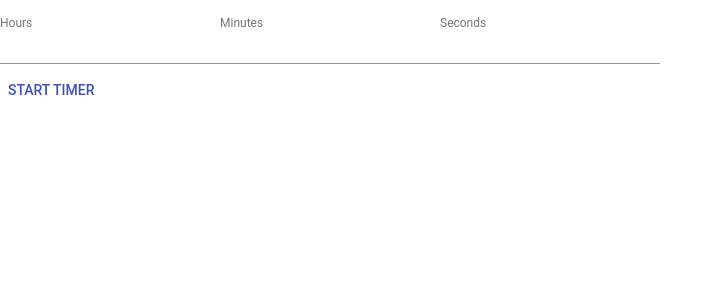
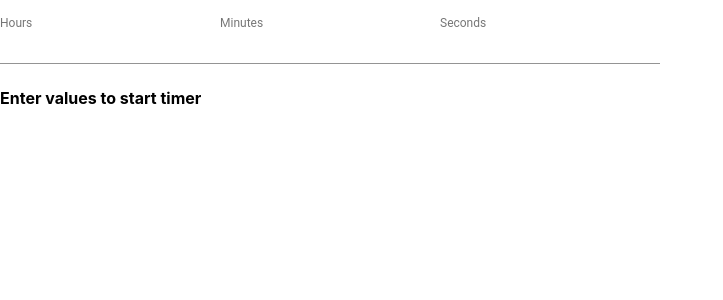
Before and after one commit to abhishekover9000/breaktimer-training, a React (Create React App) app: page / in a window 1280 px wide. Shown: the top 300 px of the page, without its empty margins (0-723 px from the left). Built offline with nearby package versions, Linux system fonts and the light colour scheme.

Commit message:
restart +pause changes

```diff
--- a/src/components/TimerContainer.js
+++ b/src/components/TimerContainer.js
@@ -7,6 +7,8 @@ class TimerContainer extends Component {
     hrs: '',
     mins:'',
     secs:'',
+    isInTimer : false,
+
   }
 
   handleHours = (e) => {
@@ -28,13 +30,14 @@ class TimerContainer extends Component {
   };
   handleStart= () =>{
     const total = Number (this.state.hrs + this.state.mins +this.state.secs);
+    this.setState({isInTimer : true});
     console.log(total);
 
   }
 
 
-calSeconds =()=>{
-
+  handleRestart =()=>{
+this.setState({isInTimer : false});
 }
 
 
@@ -42,7 +45,8 @@ calSeconds =()=>{
   render(){
       return(
 <div>
-
+{!this.state.isInTimer?
+  <React.Fragment>
      <TextField
 
           label="Hours"
@@ -78,10 +82,21 @@ calSeconds =()=>{
           margin="normal"
         />
         <br/>
-        <Button color="primary" onClick = {this.handleStart}>
+        {this.state.hrs > 0 || this.state.mins > 0 || this.state.secs > 0 ?
+        <React.Fragment><Button color="primary" onClick = {this.handleStart} >
         Start Timer
-      </Button>
+      </Button> </React.Fragment>: <p><b>Enter values to start timer</b></p>
 
+    }
+     </React.Fragment>
+     :
+     <React.Fragment>
+       <p>Remaining Hours       Minutes            Seconds</p>
+     <Button color="primary">Pause</Button>
+     <Button color="primary" onClick = {this.handleRestart}>Restart</Button>
+     </React.Fragment>
+
+}
     </div>
 
 
```
